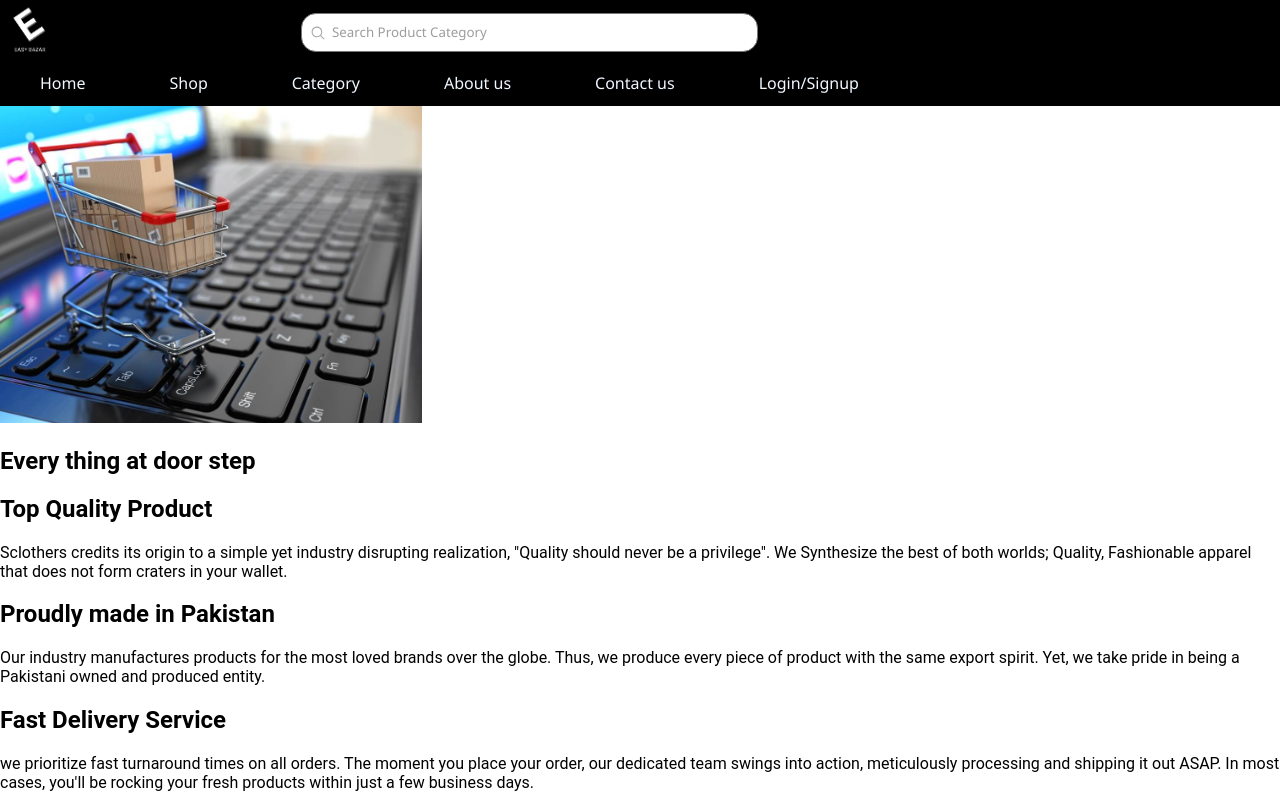
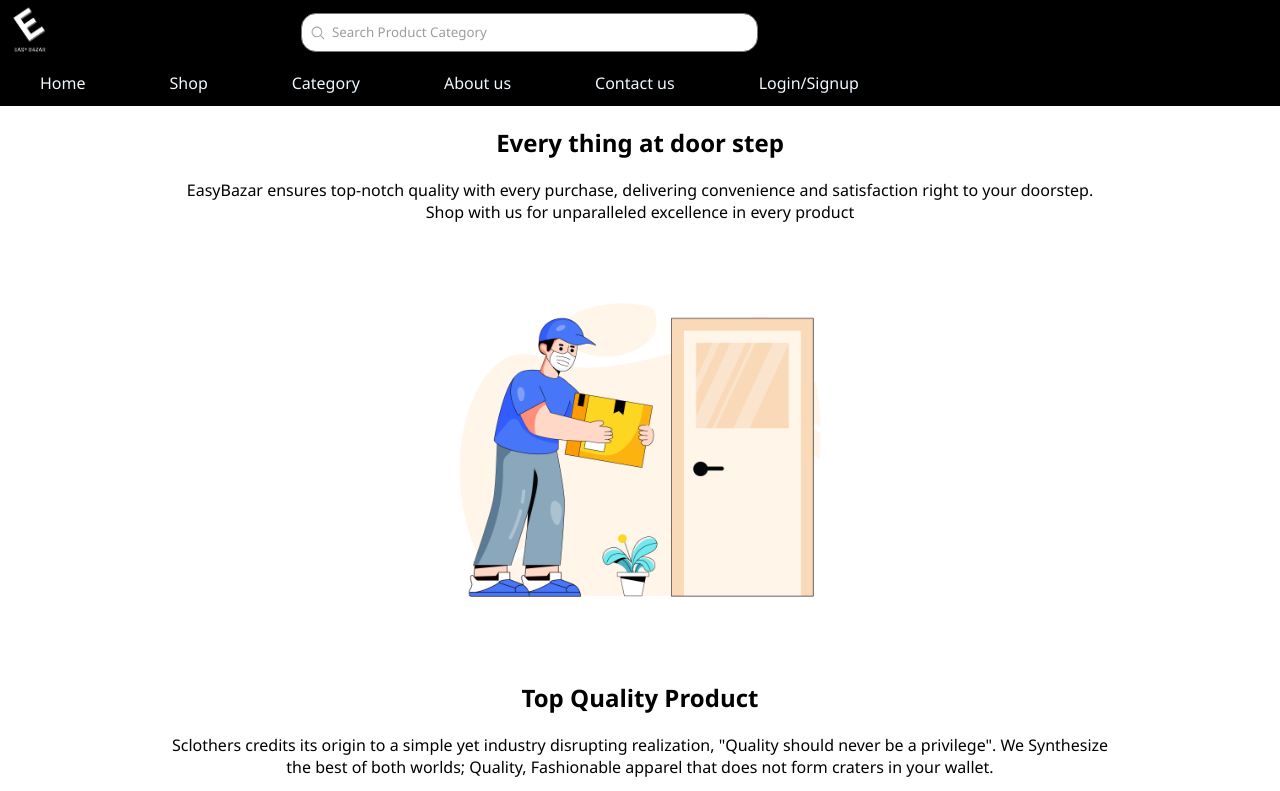
Before and after one commit to mahmed005/easybazar-project, a Node server app: template views/HomePage.html in a window 1280 px wide. Shown: the top 791 px of the page. Run offline with Node 20, Linux system fonts and the light colour scheme; the template is opened without the code that fills it, so the values that code supplies are empty.

Commit message:
done home page

```diff
--- a/views/HeaderandFooter.css
+++ b/views/HeaderandFooter.css
@@ -1,5 +1,6 @@
 main{
-    font-family: 'Roboto';
+    font-family: 'Segoe UI', Tahoma, Geneva, Verdana, sans-serif;
+    color: black;
 }
 /* .outermostDiv{
     display: flex;
@@ -71,9 +72,26 @@
   }
   .body{
     margin: 0px;
+
   }
 .ulbar{
     margin: 0px;
     padding-left: 0px;
 
 }
+.headingtxt{
+
+    text-align: center;
+    animation:  duration timing-function delay iteration-count direction fill-mode;
+}
+.desctxt{
+  margin-left: 170px;
+  margin-right: 170px;
+  text-align: center;
+}
+.descimg{
+    display: block;
+    margin-left: auto;
+    margin-right: auto;
+    width: 33%;
+}
--- a/views/HomePage.html
+++ b/views/HomePage.html
@@ -31,23 +31,28 @@
   </header>
   <main>
     <section>
-      <img src="HomePic.jpg" alt="The picture is not loaded" width="33%">
+      <h1 class="headingtxt">Every thing at door step</h1>
+      <p class="desctxt">EasyBazar ensures top-notch quality with every purchase, delivering convenience and satisfaction right to your doorstep. Shop with us for unparalleled excellence in every product</p>
+      <img src="door_step.jpg" alt="The picture is not loaded" class="descimg" >
     </section>
     <section>
-      <h1>Every thing at door step</h1>
+
       <div>
-        <h2>Top Quality Product</h2>
-        <p>Sclothers credits its origin to a simple yet industry disrupting realization, "Quality should never be a
+        <h2 class="headingtxt">Top Quality Product</h2>
+        <p  class="desctxt">Sclothers credits its origin to a simple yet industry disrupting realization, "Quality should never be a
           privilege". We Synthesize the best of both worlds; Quality, Fashionable apparel that does not form craters in
           your wallet.</p>
+          <img src="quality_assurance.jpg" alt="The picture is not loaded" class="descimg" >
       </div>
       <div>
-        <h2>Proudly made in Pakistan</h2>
-        <p>Our industry manufactures products for the most loved brands over the globe. Thus, we produce every piece of product with the same export spirit. Yet, we take pride in being a Pakistani owned and produced entity.</p>
+        <h2 class="headingtxt">Proudly made in Pakistan</h2>
+        <p   class="desctxt">Our Industry manufactures products for the most loved brands over the globe. Thus, we produce every piece of product with the same export spirit. Yet, we take pride in being a Pakistani owned and produced entity.</p>
+        <img src="flag.jpg" alt="The picture is not loaded" class="descimg" >
       </div>
       <div>
-        <h2>Fast Delivery Service</h2>
-        <p> we prioritize fast turnaround times on all orders. The moment you place your order, our dedicated team swings into action, meticulously processing and shipping it out ASAP. In most cases, you'll be rocking your fresh products within just a few business days.</p>
+        <h2 class="headingtxt">Fast Delivery Service</h2>
+        <p  class="desctxt"> We prioritize fast turnaround times on all orders. The moment you place your order, our dedicated team swings into action, meticulously processing and shipping it out ASAP. In most cases, you'll be rocking your fresh products within just a few business days.</p>
+        <img src="fast_delivery.jpg" alt="The picture is not loaded" class="descimg" >
       </div>
     </section>
   </main>
```
Also changed, not shown: views/delivery.jpg (added), views/door_step.jpg (added), views/fast_delivery.jpg (added), views/flag.jpg (added), 1 other file.
